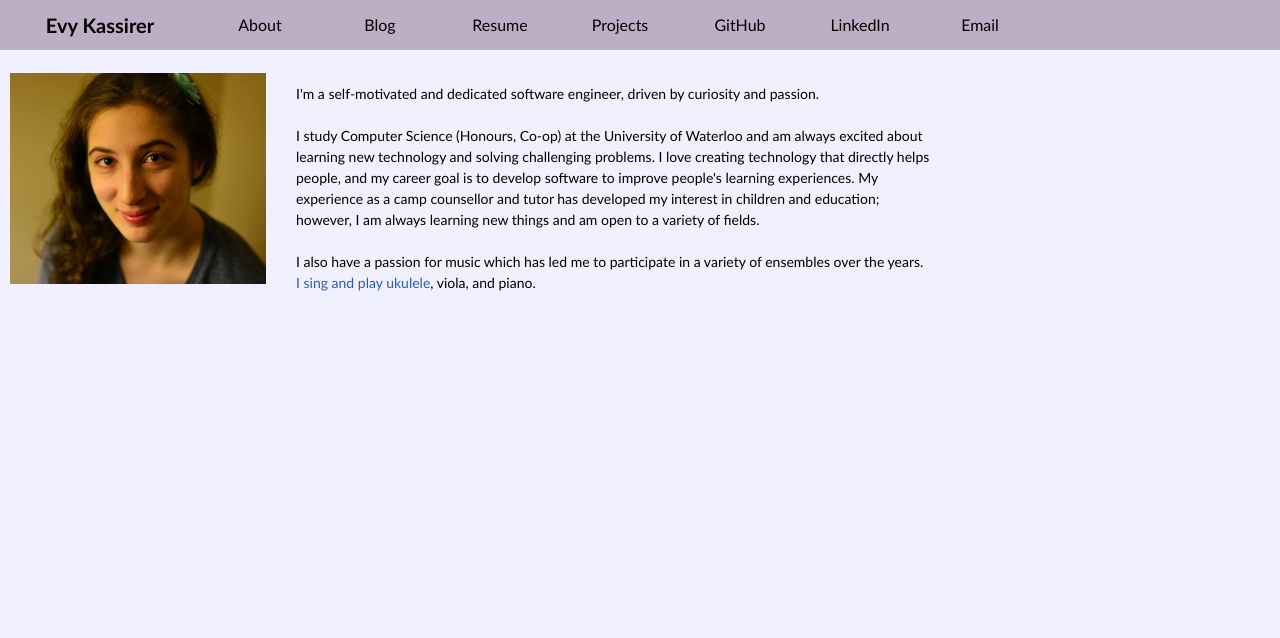
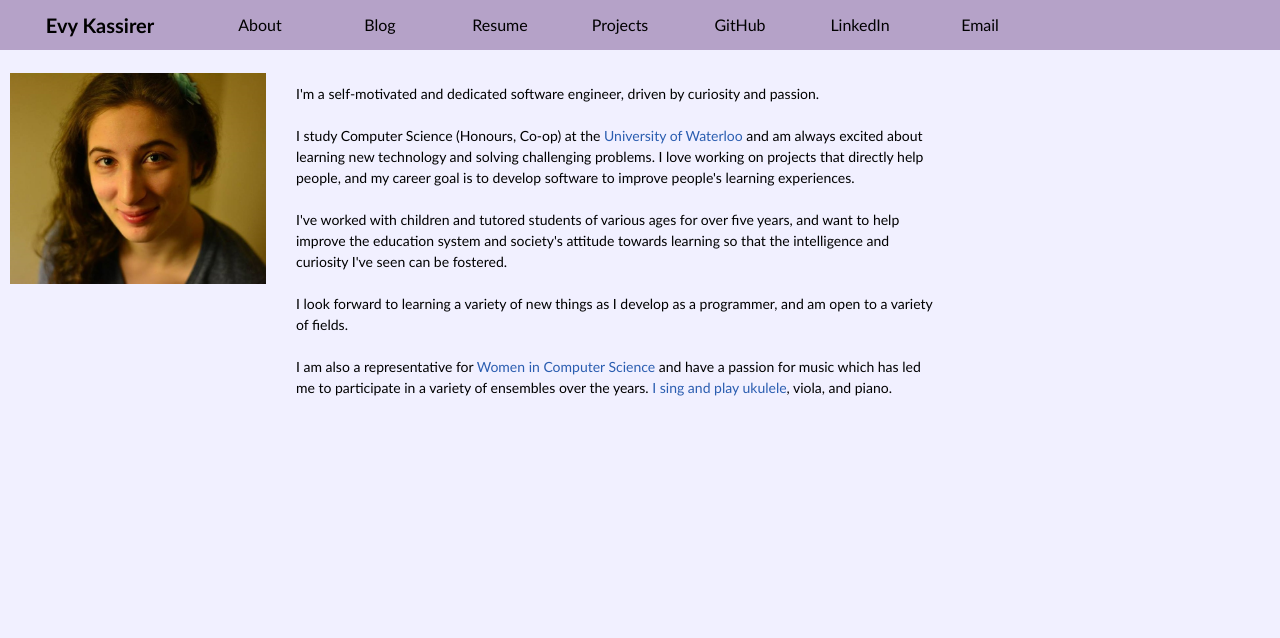
Before and after one commit to evykassirer/personal_website, a Python web app: template templates/frontpage.html in a window 1280 px wide. Shown: the top 638 px of the page. Run offline with Jinja, Linux system fonts and the light colour scheme; the template is opened without the code that fills it, so the values that code supplies are empty.

Commit message:
front page text update and toolbar color change

```diff
--- a/stylesheets/main.css
+++ b/stylesheets/main.css
@@ -22,7 +22,7 @@ html, body{
     position: fixed;
     z-index: 999;
     width: 100%;
-    background-color: #BDAEC6;
+    background-color: #B5A2C8;
 }
 
 .my_name {
@@ -31,7 +31,7 @@ html, body{
     height:50px;
     line-height: 50px;
     width: 200px;
-    background-color: #BDAEC6;
+    background-color: #B5A2C8;
 
     color: black;
     text-align:center;
@@ -47,7 +47,7 @@ html, body{
     height:50px;
     line-height: 50px;
     width: 120px;
-    background-color: #BDAEC6;
+    background-color: #B5A2C8;
 
     color: black;
     text-align:center;
@@ -75,7 +75,7 @@ html, body{
     height:50px;
     line-height: 50px;
     width: 120px;
-    background-color: #BDAEC6;
+    background-color: #B5A2C8;
     display:none;
     color: black;
     text-align:center;
--- a/templates/frontpage.html
+++ b/templates/frontpage.html
@@ -8,18 +8,16 @@
 			<div class="intro">
 			<p>
 				I'm a self-motivated and dedicated software engineer, driven by curiosity and passion.
-				<br>
-				<br>
-				I study Computer Science (Honours, Co-op) at the University of Waterloo and am always excited about
+				<br><br>
+				I study Computer Science (Honours, Co-op) at the <a href="https://cs.uwaterloo.ca/" target="_blank">University of Waterloo</a> and am always excited about
 				learning new technology and solving challenging problems.
-				I love creating technology that directly helps people, and my career goal is to develop software to improve people's learning experiences.
-				My experience as a camp counsellor and tutor has developed my interest in children and education; however, I am always learning new things
-				and am open to a variety of fields.
-				<br>
-				<br>
-				I also have a passion for music which has led me to participate in a variety of ensembles over the years.
-				<br>
-				<a href="https://www.youtube.com/user/newsong226/videos"  target="_blank">I sing and play ukulele</a>, viola, and piano.
+				I love working on projects that directly help people, and my career goal is to develop software to improve people's learning experiences.
+				<br><br>
+				I've worked with children and tutored students of various ages for over five years, and want to help improve the education system and society's attitude towards learning so that the intelligence and curiosity I've seen can be fostered.
+				<br><br>
+				I look forward to learning a variety of new things as I develop as a programmer, and am open to a variety of fields.
+				<br><br>
+				I am also a representative for <a href="https://cs.uwaterloo.ca/wics" tartet="_blank">Women in Computer Science</a> and have a passion for music which has led me to participate in a variety of ensembles over the years. <a href="https://www.youtube.com/user/newsong226/videos"  target="_blank">I sing and play ukulele</a>, viola, and piano.
 			</p>
 			</div>
 {% endblock %}
--- a/templates/projects.html
+++ b/templates/projects.html
@@ -8,7 +8,7 @@
 			<br>
 			<p> These are some of the projects I've been working on. To see a full list, as well as my code, check out <a class="link" href=http://github.com/evykassirer>my github</a>.</p>
 			<br>
-			<p> There is still so much I want to do! Check out my <a class="link" href="/todo"> list of things I want to work on soon, and all the resources and cool stuff I've found over the years. </a> </p>
+			<p> There is still so much I want to do! Check out my <a class="link" href="/todo"> list of things I want to work on soon and all the resources and cool stuff I've found over the years. </a> </p>
 			<br>
 			<div id="projects">
 				<a href='http://davepagurek.com/yc/' target='_blank' class="project">
```
